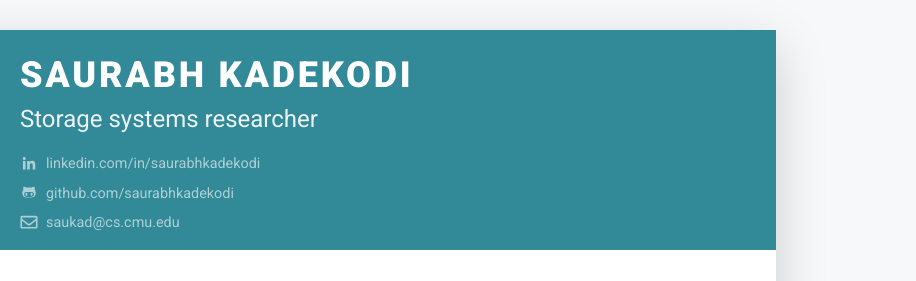
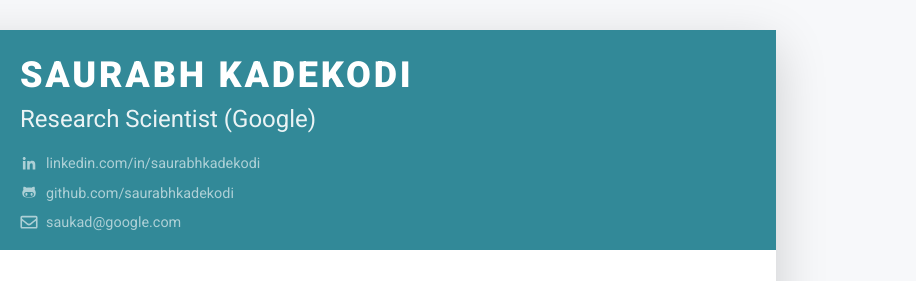
Before and after one commit to saurabhkadekodi/saurabhkadekodi.github.io, a plain HTML site: page index.html in a window 1280 px wide. Shown: the top 281 px of the page, 364-1280 px from the left. Drawn offline with Linux system fonts and the light colour scheme.

Commit message:
Fixed profile info

```diff
--- a/index.html
+++ b/index.html
@@ -44,11 +44,11 @@
 				    <div class="media-body p-4 d-flex flex-column flex-md-row mx-auto mx-lg-0">
 					    <div class="primary-info">
 						    <h1 class="name mt-0 mb-1 text-white text-uppercase text-uppercase">Saurabh Kadekodi</h1>
-						    <div class="title mb-3">Storage systems researcher</div>
+						    <div class="title mb-3">Research Scientist (Google)</div>
 						    <ul class="list-unstyled">
 								<li class="mb-2"><a href="https://www.linkedin.com/in/saurabhkadekodi"><span class="fa-container text-center mr-2"><i class="fab fa-linkedin-in fa-fw"></i></span>linkedin.com/in/saurabhkadekodi</a></li>
 								<li class="mb-2"><a href="https://github.com/saurabhkadekodi"><span class="fa-container text-center mr-2"><i class="fab fa-github-alt fa-fw"></i></span>github.com/saurabhkadekodi</a></li>
-								<li class="mb-"><a href="#"><i class="far fa-envelope fa-fw mr-2" data-fa-transform="grow-3"></i>saukad@cs.cmu.edu</a></li>
+								<li class="mb-"><a href="#"><i class="far fa-envelope fa-fw mr-2" data-fa-transform="grow-3"></i>saukad@google.com</a></li>
 								<!--<li class="mb-2"><a href="#"><i class="far fa-envelope fa-fw mr-2" data-fa-transform="grow-3"></i>saukad@cs.cmu.edu</a></li>-->
 							    <!--<li><a href="#"><i class="fas fa-mobile-alt fa-fw mr-2" data-fa-transform="grow-6"></i>0123 456 78900</a></li>-->
 						    </ul>
```
